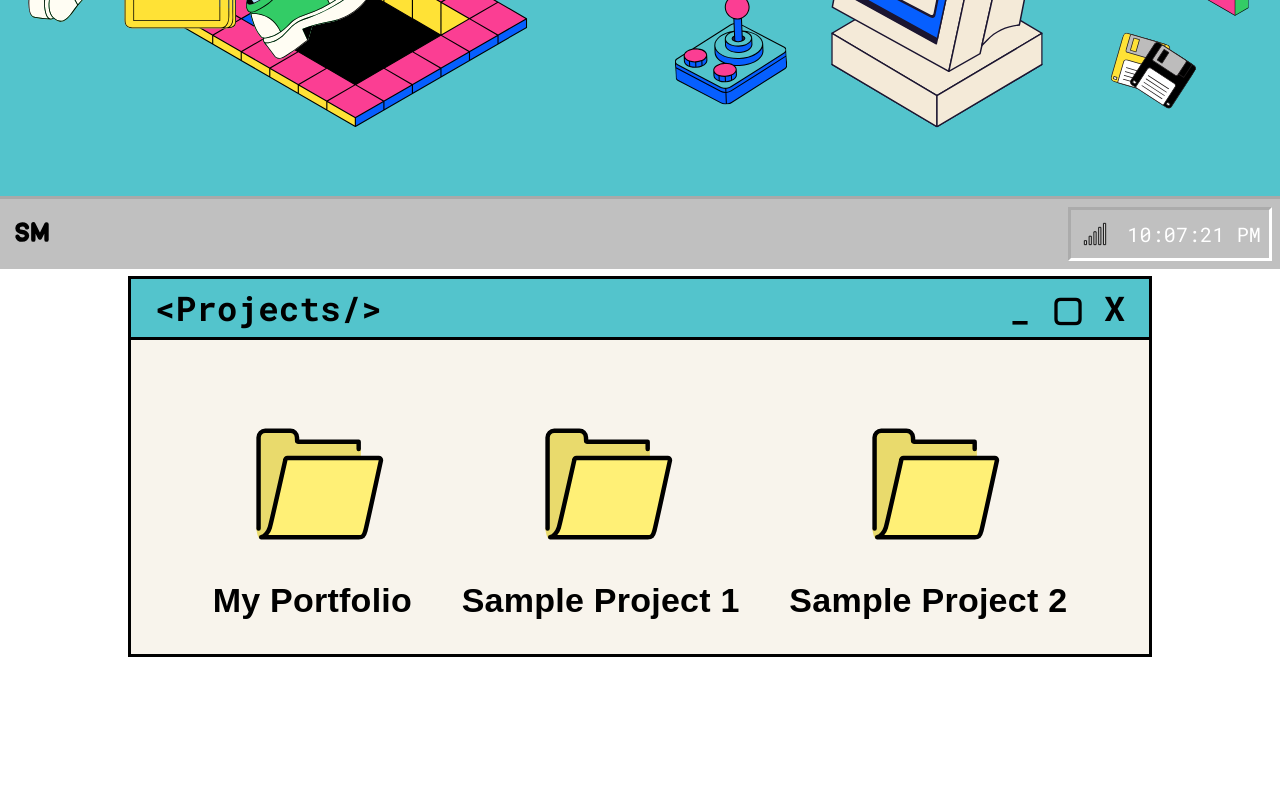
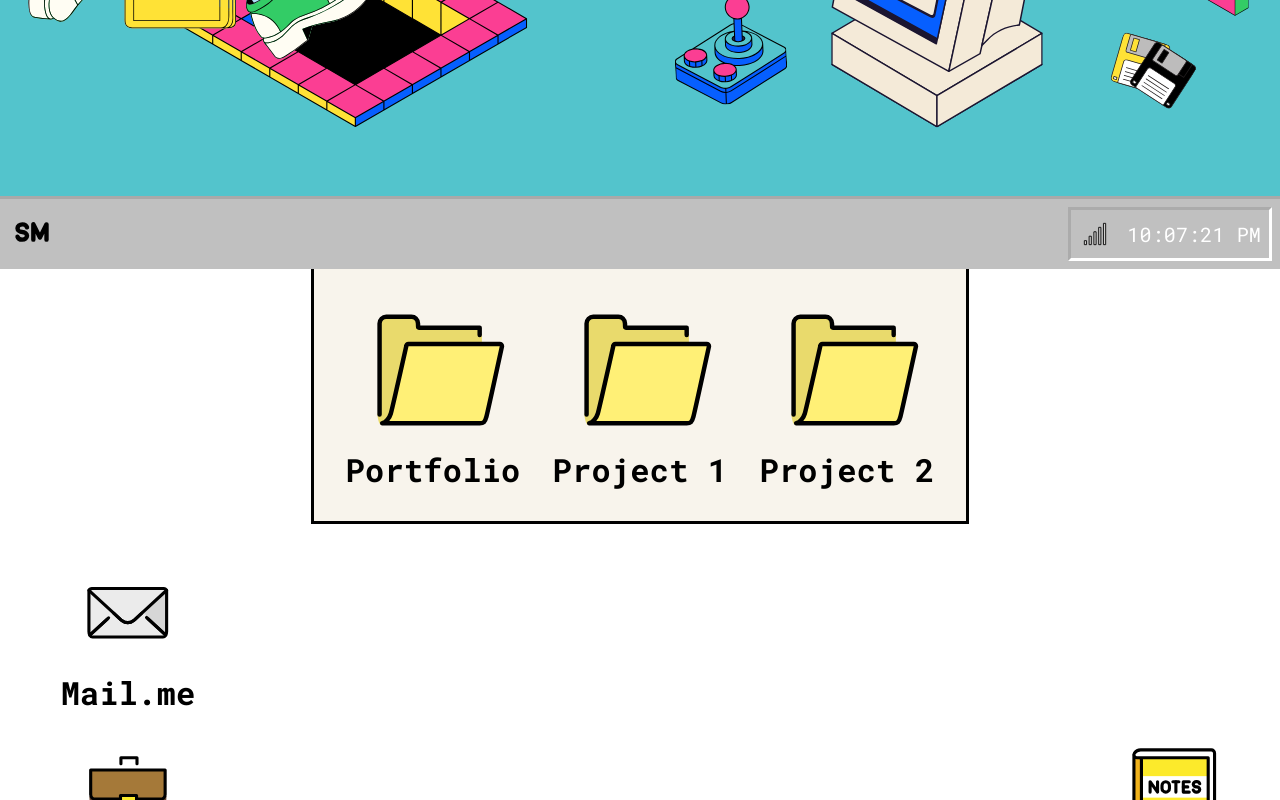
Before and after one commit to sagimartin/portfolio, a React (Vite) app in the folder Portfolio/: page / in a window 1280 px wide. Both pictures are taken after a click on the element "Projects". Shown: the part 604-1404 px from the top of the page. Built offline with nearby package versions, Linux system fonts and the light colour scheme.

Commit message:
Fix Projects component handle & style

```diff
--- a/Portfolio/src/components/DesktopUI.jsx
+++ b/Portfolio/src/components/DesktopUI.jsx
@@ -30,11 +30,15 @@ export default function DesktopUI() {
         setShowAboutPopup(false);
     };
 
+    const handleProjectsClose = () => {
+        setShowProjects(false);
+    };
+
     return (
         <Box className="desktop-ui-container">
             <Box className="content-container">
                 <img src={hello} alt="hello svg" className="hello-image" />
-                {showProjects && <Projects />}
+                {showProjects && <Projects onClose={handleProjectsClose} />}
                 {showSkills && <Skills />}
                 <Box className="buttons-container">
                     <Box className="left-row">
--- /dev/null
+++ b/Portfolio/src/components/projects/Projects.css
@@ -0,0 +1,79 @@
+.projects-container {
+  background-color: var(--beige-color);
+  margin: 0 auto;
+  border: 3px solid black;
+  max-width: 90%;
+  display: flex;
+  flex-direction: column;
+  cursor: default;
+}
+
+.projects-header {
+  background-color: var(--yellow-color);
+  border-bottom: 3px solid black;
+  display: flex;
+  justify-content: space-between;
+  align-items: center;
+}
+
+.projects-title {
+  padding-left: 1rem;
+}
+
+.projects-close-button {
+    all: unset;
+  cursor: pointer;
+  background: none;
+  border-left: 3px solid black;
+  padding: 0.5rem;
+}
+
+.projects-close-button:hover {
+  background-color: var(--magenta-color);
+  color: #fff;
+}
+
+.projects-list {
+  width: 100%;
+  padding: 2rem;
+  gap: 2rem;
+  display: flex;
+  justify-content: space-evenly;
+}
+
+.project-box {
+  text-align: center;
+  display: flex;
+  flex-direction: column;
+  align-items: center;
+}
+
+.folder-icon {
+  width: 10rem;
+  height: auto;
+  cursor: pointer;
+}
+
+.project-name {
+  cursor: pointer;
+  &:hover {
+    color: var(--blue-color);
+  }
+}
+
+@media (max-width: 720px) {
+  .folder-icon {
+    width: 5rem;
+    height: auto;
+  }
+}
+
+@media (max-width: 420px) {
+  .folder-icon {
+    width: 3rem;
+    height: auto;
+  }
+  .projects-list {
+    padding: 0.5rem;
+  }
+}
--- a/Portfolio/src/components/projects/Projects.jsx
+++ b/Portfolio/src/components/projects/Projects.jsx
@@ -1,88 +1,62 @@
+import { useState } from 'react';
 import { Box, Typography } from "@mui/material";
 import projectsData from '../../data/projects.json';
-import folder from "../../../public/assets/icons/folder.svg"
+import folder from "/assets/icons/folder.svg";
 
-export default function Projects() {
+import "./Projects.css";
+
+export default function Projects({ onClose }) {
+    const [showProjects, setShowProjects] = useState(true);
+
+    const handleCloseProjects = () => {
+        setShowProjects(false);
+        onClose();
+    };
 
     return (
-        <Box
-            sx={{
-                backgroundColor: "var(--beige-color)",
-                width: "80%",
-                margin: "5rem auto",
-                border: "3px solid black",
-                display: "flex",
-                flexDirection: "column",
-                cursor: "pointer",
-            }}
-        >
-            <Box
-                sx={{
-                    backgroundColor: "var(--tale-color)",
-                    borderBottom: "3px solid black",
-                    padding: "0.5rem",
-                    display: "flex",
-                    justifyContent: "space-between",
-                    alignItems: "center"
-                }}
-            >
-                <Typography
-                    variant="h4"
-                    fontFamily="var(--secondary-font)"
-                    fontWeight="600"
-                    marginLeft="1rem"
-                    sx={{
-                        "&:hover": {
-                            color: "black",
-                        },
-                    }}
-                >
+        <Box className={`projects-container ${showProjects ? 'open' : 'closed'}`}>
+            <Box className="projects-header">
+                <Typography variant="h4" fontFamily="var(--secondary-font)" fontWeight="600" className="projects-title" sx={{
+                    fontSize: {
+                        xs: '1.2rem',
+                        sm: '1.7rem',
+                        md: '2rem',
+                        lg: '2.2rem',
+                        xl: '2.2rem',
+                    },
+                }}>
                     {"<Projects/>"}
                 </Typography>
-                <Typography
-                    variant="h4"
-                    fontFamily="var(--secondary-font)"
-                    fontWeight="600"
-                    marginRight="1rem"
-                    sx={{
-                        "&:hover": {
-                            color: "black",
-                        },
-                    }}
-                >
-                    _ ▢ X
+                <Typography onClick={handleCloseProjects} variant="h4" fontFamily="var(--secondary-font)" fontWeight="600" className="projects-close-button" sx={{
+                    fontSize: {
+                        xs: '1rem',
+                        sm: '1.2rem',
+                        md: '1.7rem',
+                        lg: '2rem',
+                        xl: '2.2rem',
+                    },
+                }}>
+                    X
                 </Typography>
             </Box>
-            <Box
-                sx={{
-                    width: "100%",
-                    padding: "2rem",
-                    display: "flex",
-                    justifyContent: "space-evenly",
-                }}
-            >
+            <Box className="projects-list">
                 {projectsData.projects.map((project, index) => (
                     <Box
                         key={index}
-                        sx={{
-                            textAlign: "center",
-                            display: "flex",
-                            flexDirection: "column",
-                            alignItems: "center",
-                            gap: "1rem",
-                            marginTop: "2rem"
-                        }}
+                        className="project-box"
                     >
-                        <img src={folder} alt="folder icon" style={{ width: "10rem", height: "auto" }} />
-                        <Typography variant="h4" sx={{
-                            fontFamily: "var(--primary-font)", fontWeight: "600",
-                            "&:hover": {
-                                color: "var(--blue-color)",
+                        <img src={folder} alt="folder icon" className="folder-icon" />
+                        <Typography variant="h4" fontFamily="var(--secondary-font)" fontWeight="600" className="project-name" sx={{
+                            fontSize: {
+                                xs: '1rem',
+                                sm: '1.2rem',
+                                md: '1.7rem',
+                                lg: '2rem',
+                                xl: '2.2rem',
                             },
                         }}>
                             {project.name}
                         </Typography>
-                        {/* <Typography>{project.description}</Typography> */}
                     </Box>
                 ))}
             </Box>
--- a/Portfolio/src/data/projects.json
+++ b/Portfolio/src/data/projects.json
@@ -1,7 +1,7 @@
 {
   "projects": [
     {
-      "name": "My Portfolio",
+      "name": "Portfolio",
       "description": "My personal portfolio website showcasing my skills and projects.",
       "skills": {
         "languages": ["HTML5", "CSS3", "JavaScript", "SCSS"],
@@ -14,7 +14,7 @@
       "repository": "https://github.com/sagimartin/portfolio"
     },
     {
-      "name": "Sample Project 1",
+      "name": "Project 1",
       "description": "A dummy project demonstrating various front-end technologies.",
       "skills": {
         "languages": ["HTML5", "CSS3", "JavaScript"],
@@ -27,7 +27,7 @@
       "repository": "https://github.com/sagimartin/example1"
     },
     {
-      "name": "Sample Project 2",
+      "name": "Project 2",
       "description": "Another dummy project showcasing back-end integration.",
       "skills": {
         "languages": ["Node.js", "Express.js"],
```
